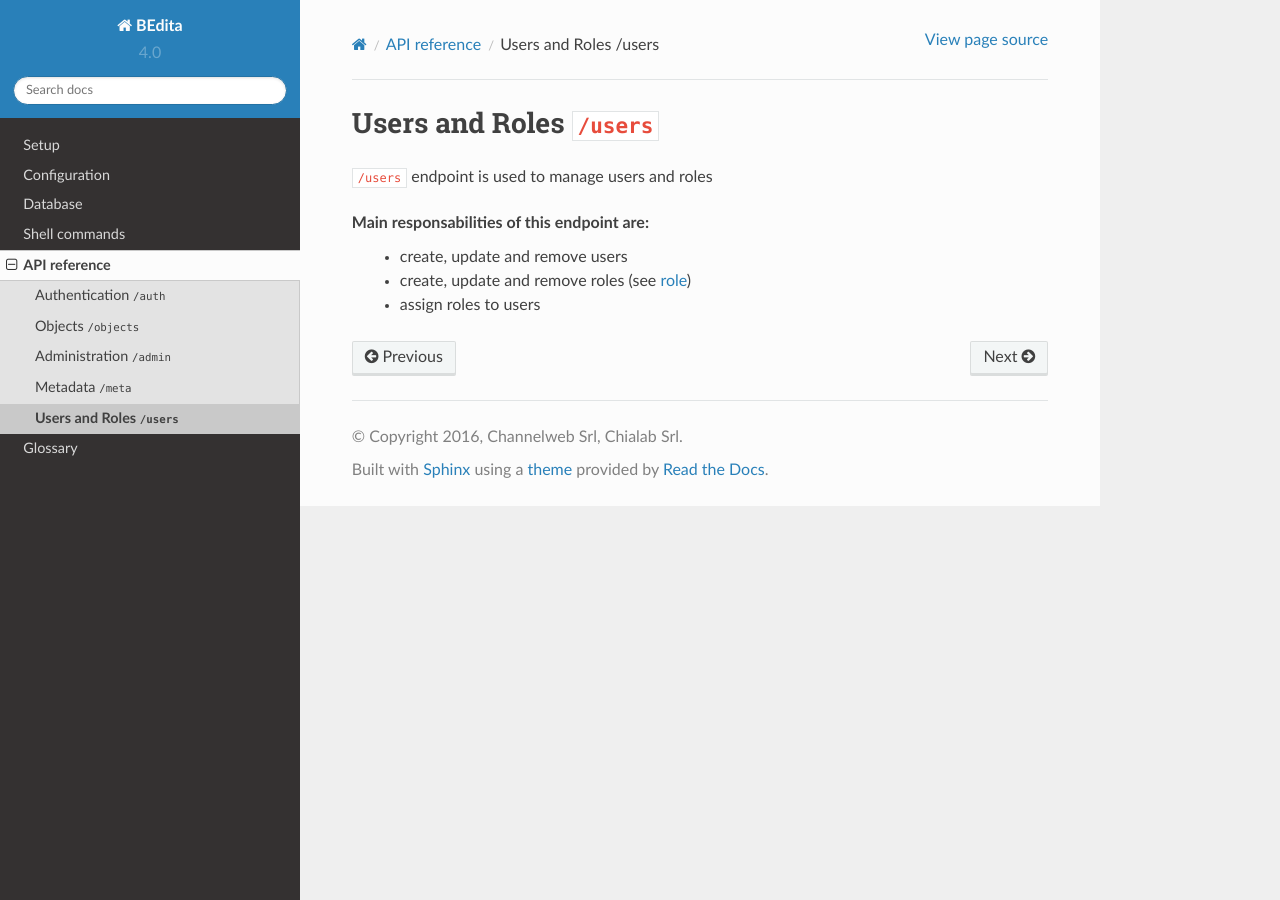
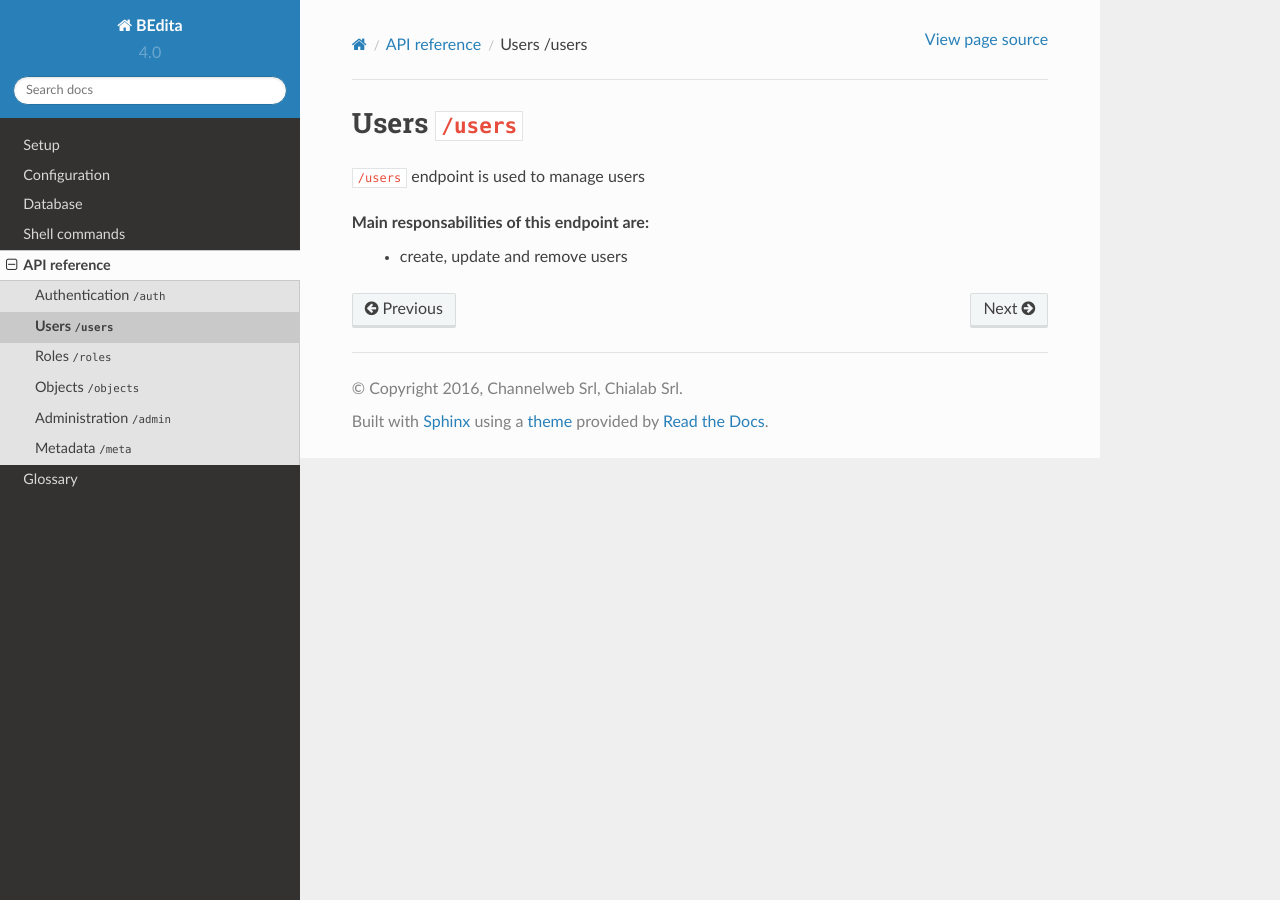
Before and after one commit to bedita/docs, a Sphinx documentation site: the page built from source/endpoints/users.rst, in a window 1280 px wide. Built offline with Sphinx 7.4.7 and the Read the Docs theme 2.0.0, drawn with Linux system fonts in a browser that asks for light colours.

Commit message:
bedita/bedita#815 docs: add /roles endpoint

```diff
--- a/source/endpoints/index.rst
+++ b/source/endpoints/index.rst
@@ -7,7 +7,8 @@ BEdita4 exposes a set of default endpoints.
     :maxdepth: 2
 
     auth
+    users
+    roles
     objects
     admin
     meta
-    users
--- a/source/endpoints/users.rst
+++ b/source/endpoints/users.rst
@@ -1,9 +1,7 @@
-Users and Roles ``/users``
-===========================
+Users ``/users``
+=================
 
-``/users`` endpoint is used to manage users and roles
+``/users`` endpoint is used to manage users
 
 Main responsabilities of this endpoint are:
     * create, update and remove users
-    * create, update and remove roles (see :term:`role`)
-    * assign roles to users
```
Also changed, not shown: source/endpoints/roles.rst (added, +8 -0 lines).
